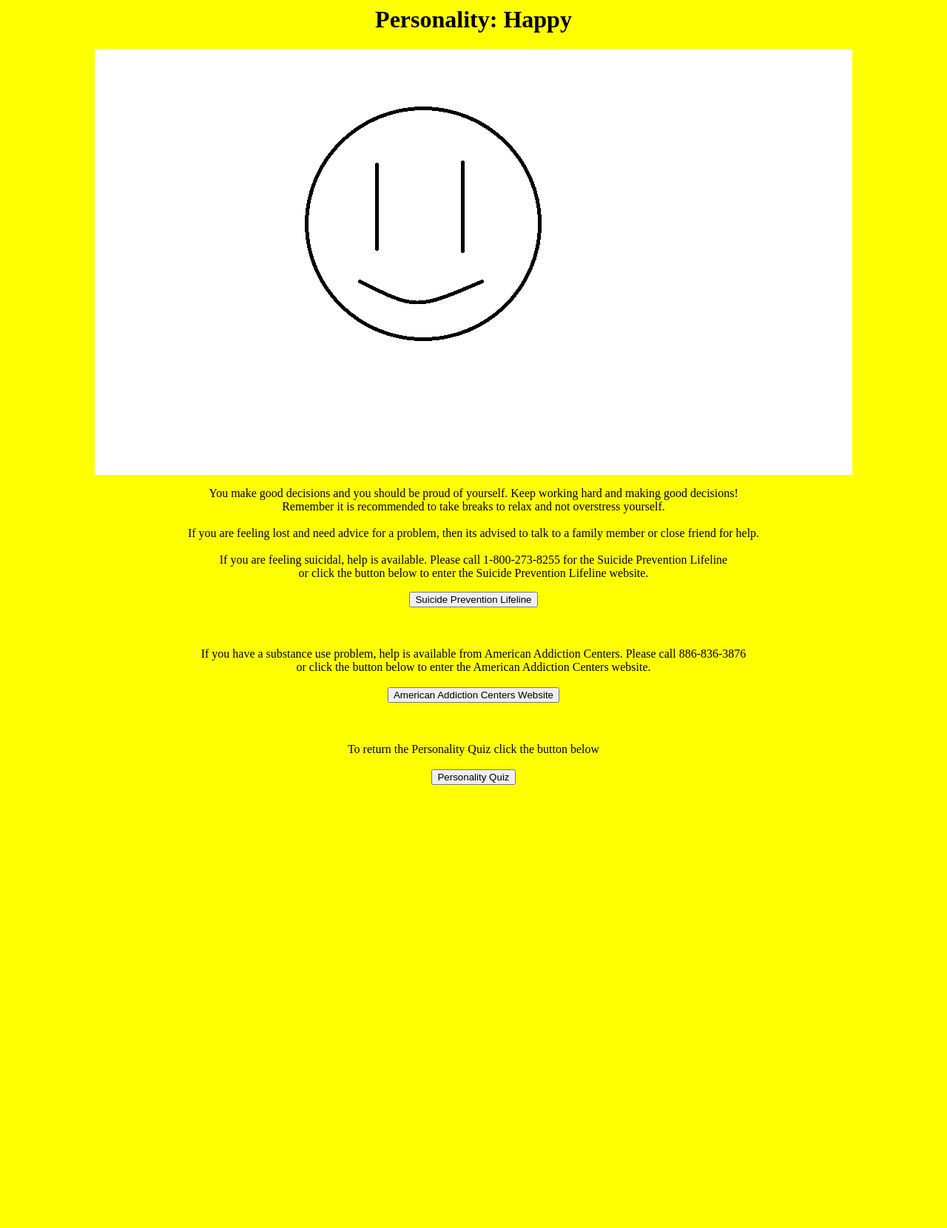
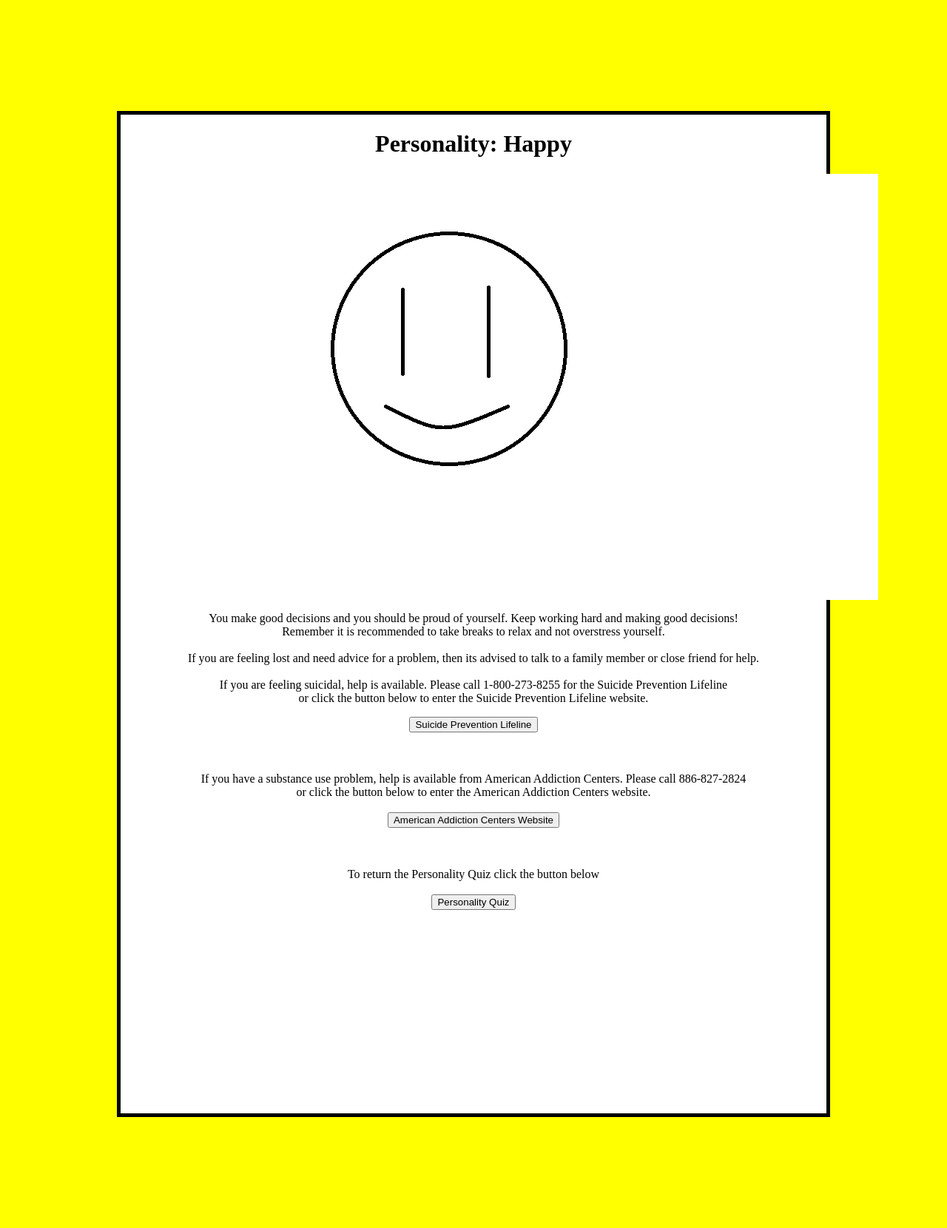
Before and after one commit to AndrewDass1/Personality-Assessment, a Flask app: page /Happy.html in a window 1280 px wide. Shown: the whole page at 74% size. Before the commit the page ends 1061 px from the top, so only its background shows below. Run offline with Flask 2, Linux system fonts and the light colour scheme.

Commit message:
Update Happy.html

```diff
--- a/templates/Happy.html
+++ b/templates/Happy.html
@@ -1,16 +1,24 @@
 <html>
-
-    <h1> Personality: Happy </h1>
-
-    <img src="home/andrew/Documents/Projects/suicidepre/templates/happyface.png">
 
     <style>
         body {text-align: center;}
 
-        body{
-        background-color:yellow
+        body {
+            background-color: yellow;
         }
-        </style>
+        div {
+            height: 1350px;
+            margin: 150px;
+            border: 5px solid;
+            background-color: #FFFFFF;
+        }
+    </style>
+
+    <div>
+
+        <h1> Personality: Happy </h1>
+
+        <img src="home/andrew/Documents/Projects/suicidepre/templates/happyface.png">
 
     <p>
         You make good decisions and you should be proud of yourself. Keep working hard and making good decisions! <br>
@@ -26,33 +34,21 @@
 
 
 
-    <button onclick="suicide_website()">Suicide Prevention Lifeline</button>
-
-    <script type= "text/javascript">
-        function suicide_website(){
-            location.replace("https://suicidepreventionlifeline.org/")
-        }
-    </script>
+    <button class="btn btn-success" onclick=" window.open('https://suicidepreventionlifeline.org/','_blank')"> Suicide Prevention Lifeline</button>
 
     <br>
     <br>
     <br>
     <br>
 
-    If you have a substance use problem, help is available from American Addiction Centers. Please call 886-836-3876 <br>
+    If you have a substance use problem, help is available from American Addiction Centers. Please call 886-827-2824 <br>
     or click the button below to enter the American Addiction Centers website.
     <br>
     <br>
 
-    <button onclick="addiction()">American Addiction Centers Website</button>
+    <button class="btn btn-success" onclick=" window.open('https://americanaddictioncenters.org/','_blank')"> American Addiction Centers Website</button>
+
     <br>
-
-    <script type= "text/javascript">
-        function addiction(){
-            location.replace("https://americanaddictioncenters.org/")
-        }
-    </script>
-
     <br>
     <br>
     <br>
@@ -68,5 +64,6 @@
         location.replace("/")
     }
     </script>
+    </div>
 
 </html>
```
